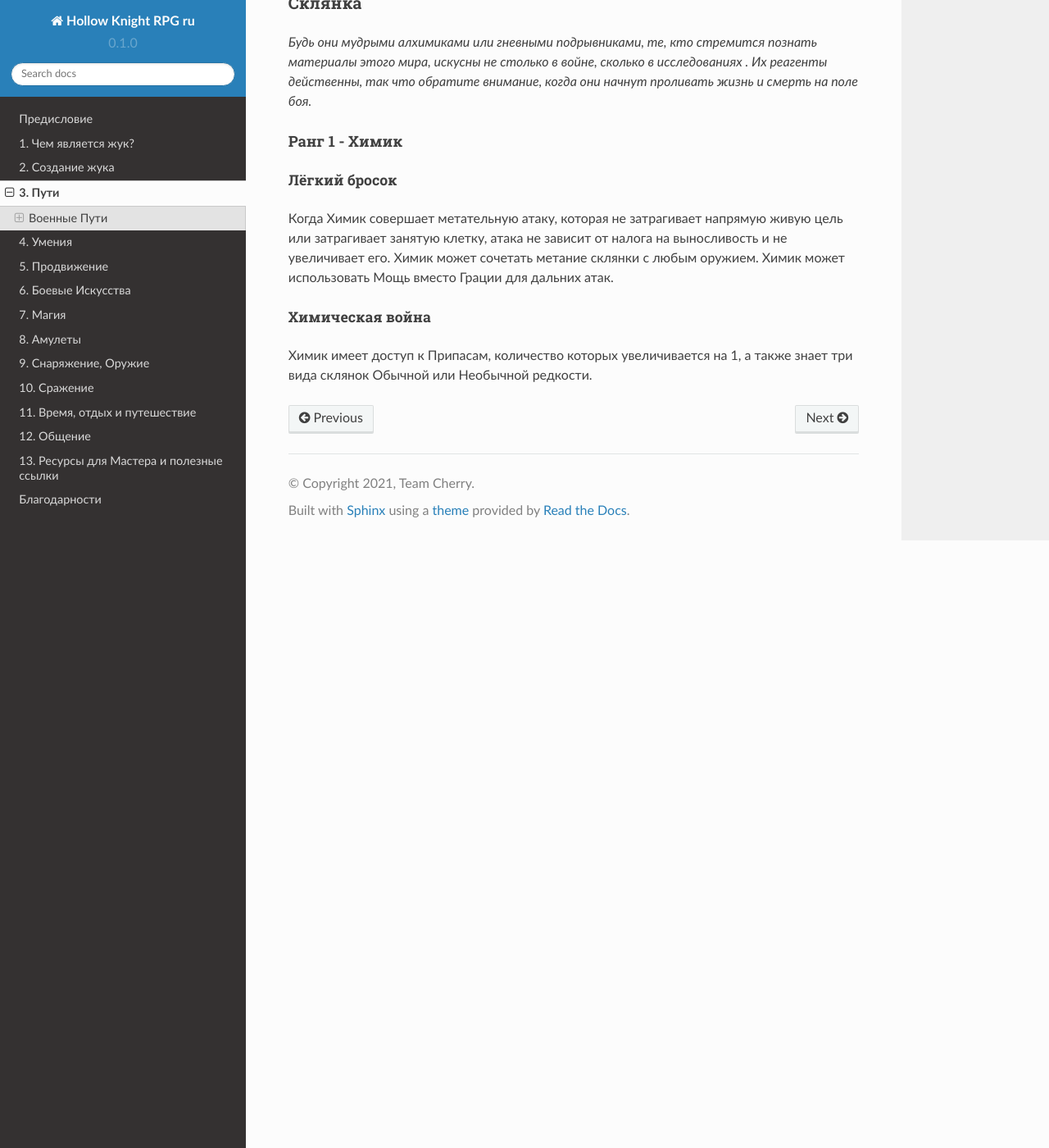
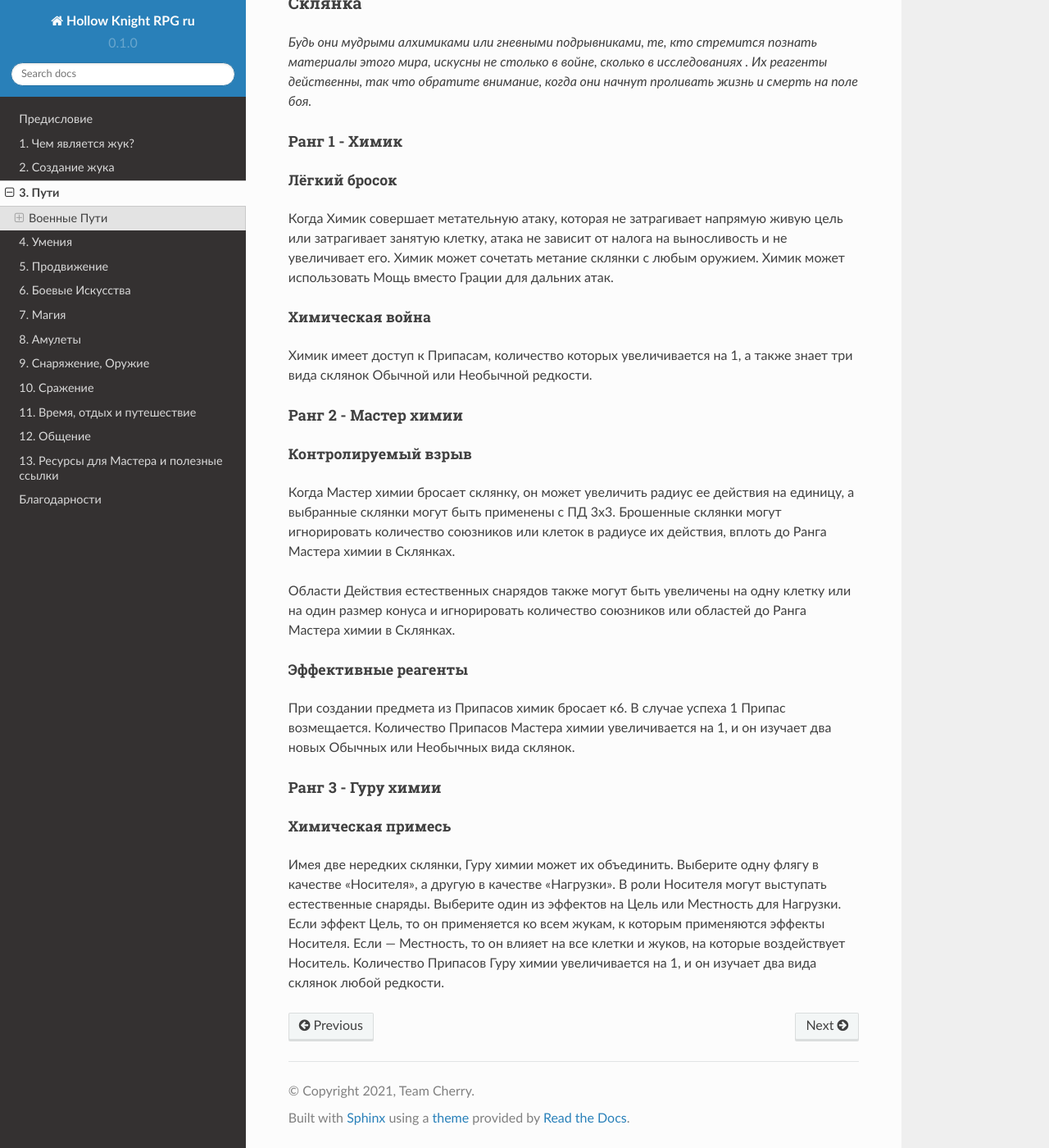
Before and after one commit to LazySelkie/hollow-knight-rpg-ru, a Sphinx documentation site: the page built from docs/source/paths.rst, in a window 1280 px wide and 1400 px high, scrolled down 6859 px. Shown: the whole window at 82% size. Built offline with Sphinx 7.4.7 and the Read the Docs theme 2.0.0, drawn with Linux system fonts in a browser that asks for light colours.

Commit message:
Update paths.rst

```diff
--- a/docs/source/paths.rst
+++ b/docs/source/paths.rst
@@ -282,3 +282,26 @@
 ::::::::::::::::::::::::::::::
 
 Химик имеет доступ к Припасам, количество которых увеличивается на 1, а также знает три вида склянок Обычной или Необычной редкости.
+
+Ранг 2 - Мастер химии
+""""""""""""""""""""""""""""
+
+Контролируемый взрыв
+::::::::::::::::::::::::::::::
+
+Когда Мастер химии бросает склянку, он может увеличить радиус ее действия на единицу, а выбранные склянки могут быть применены с ПД 3x3. Брошенные склянки могут игнорировать количество союзников или клеток в радиусе их действия, вплоть до Ранга Мастера химии в Склянках.
+
+Области Действия естественных снарядов также могут быть увеличены на одну клетку или на один размер конуса и игнорировать количество союзников или областей до Ранга Мастера химии в Склянках.
+
+Эффективные реагенты
+::::::::::::::::::::::::::::::
+
+При создании предмета из Припасов химик бросает к6. В случае успеха 1 Припас возмещается. Количество Припасов Мастера химии увеличивается на 1, и он изучает два новых Обычных или Необычных вида склянок.
+
+Ранг 3 - Гуру химии
+""""""""""""""""""""""""""""
+
+Химическая примесь
+::::::::::::::::::::::::::::::
+
+Имея две нередких склянки, Гуру химии может их объединить. Выберите одну флягу в качестве «Носителя», а другую в качестве «Нагрузки». В роли Носителя могут выступать естественные снаряды. Выберите один из эффектов на Цель или Местность для Нагрузки. Если эффект Цель, то он применяется ко всем жукам, к которым применяются эффекты Носителя. Если — Местность, то он влияет на все клетки и жуков, на которые воздействует Носитель. Количество Припасов Гуру химии увеличивается на 1, и он изучает два вида склянок любой редкости.
```
